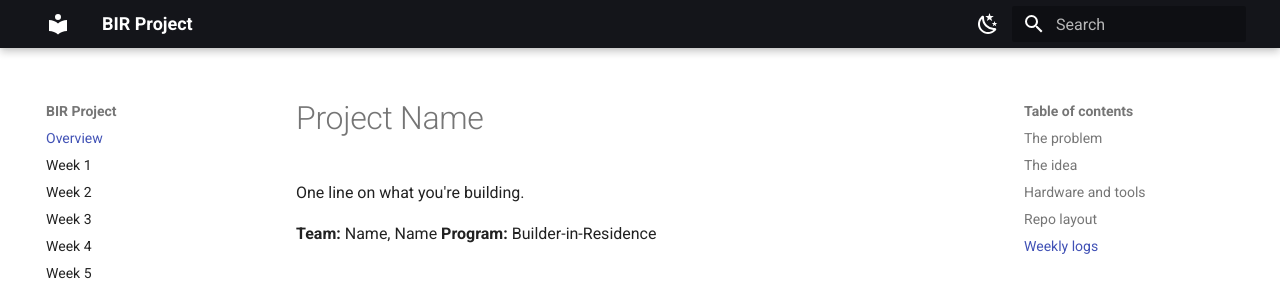
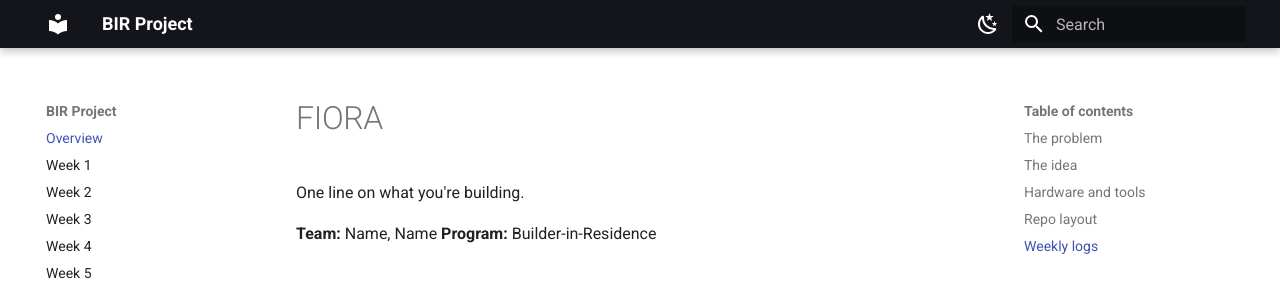
Before and after one commit to BuilderinResidencyTinkerspace/FIORA, an MkDocs documentation site: the page built from docs/index.md, in a window 1280 px wide and 999 px high. Shown: the top 292 px of the window. Built offline with MkDocs 1.6.1 and Material for MkDocs 9.7.7, drawn with Linux system fonts in a browser that asks for light colours.

Commit message:
Update project name to FIORA

```diff
--- a/docs/index.md
+++ b/docs/index.md
@@ -1,4 +1,4 @@
-# Project Name
+# FIORA
 
 One line on what you're building.
 
```
